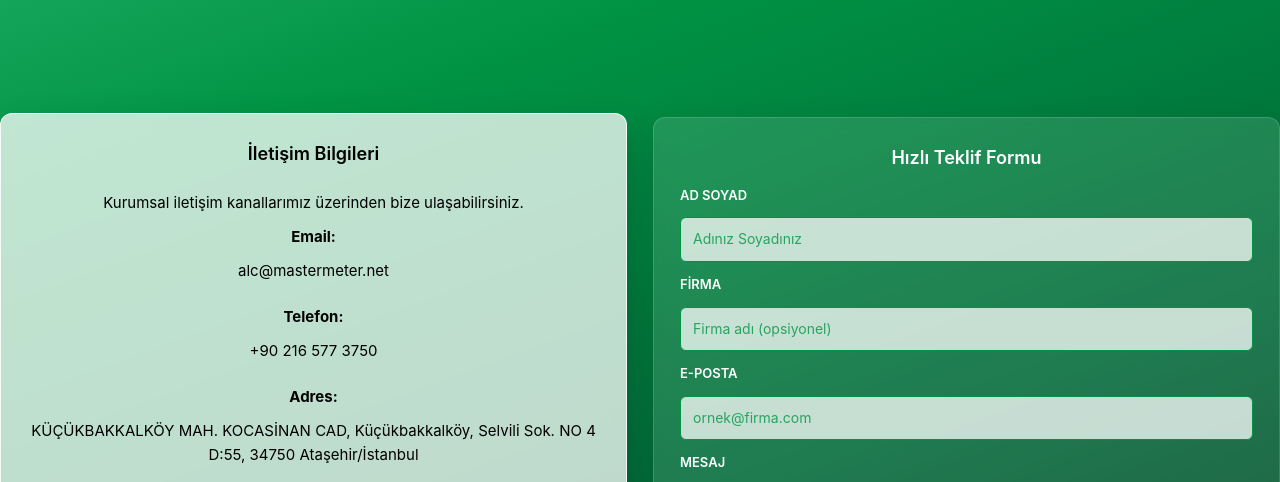
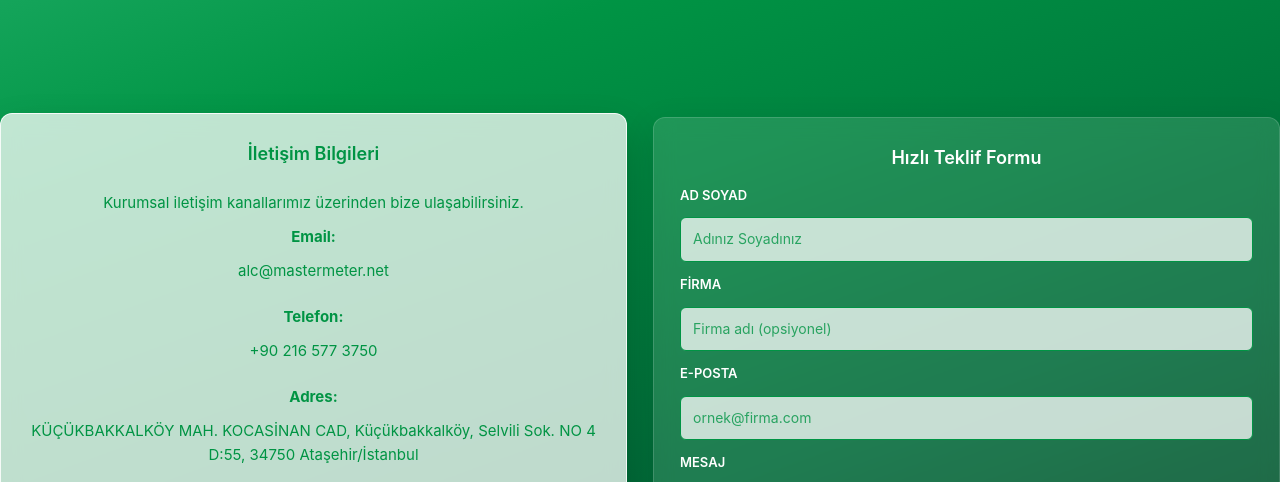
Before and after one commit to Arda-Akdeniz/master-meter-web, a plain HTML site: page iletisim.html in a window 1280 px wide. In both pictures the pointer is over the element "İletişim Bilgileri". Shown: the part 245-727 px from the top of the page. Drawn offline with Linux system fonts and the light colour scheme.

Commit message:
Deploy: Contact card text color on hover - change to green

```diff
--- a/components.css
+++ b/components.css
@@ -886,7 +886,7 @@ details[open] .faq-body {
 #iletisim .contact-info:hover p,
 #iletisim .contact-info:hover a,
 #iletisim .contact-info:hover strong {
-  color: #000000 !important;
+  color: var(--primary) !important;
 }
 
 /* Form Card (sağ taraf) */
```
